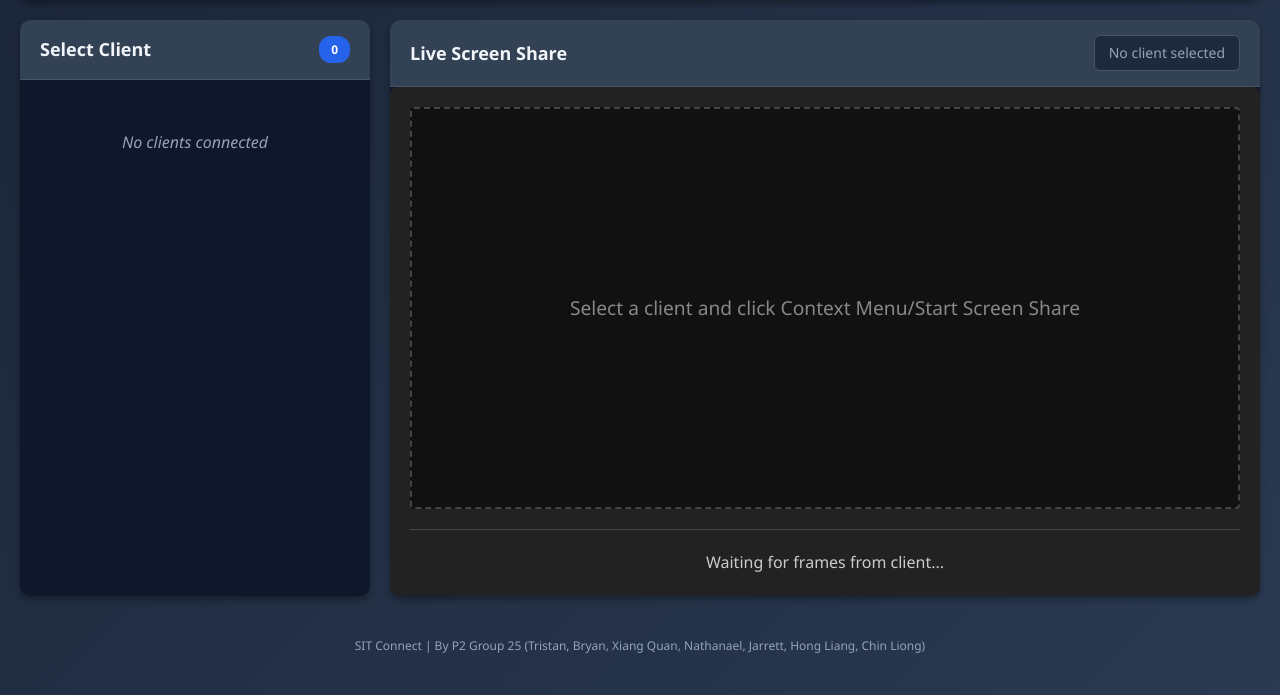
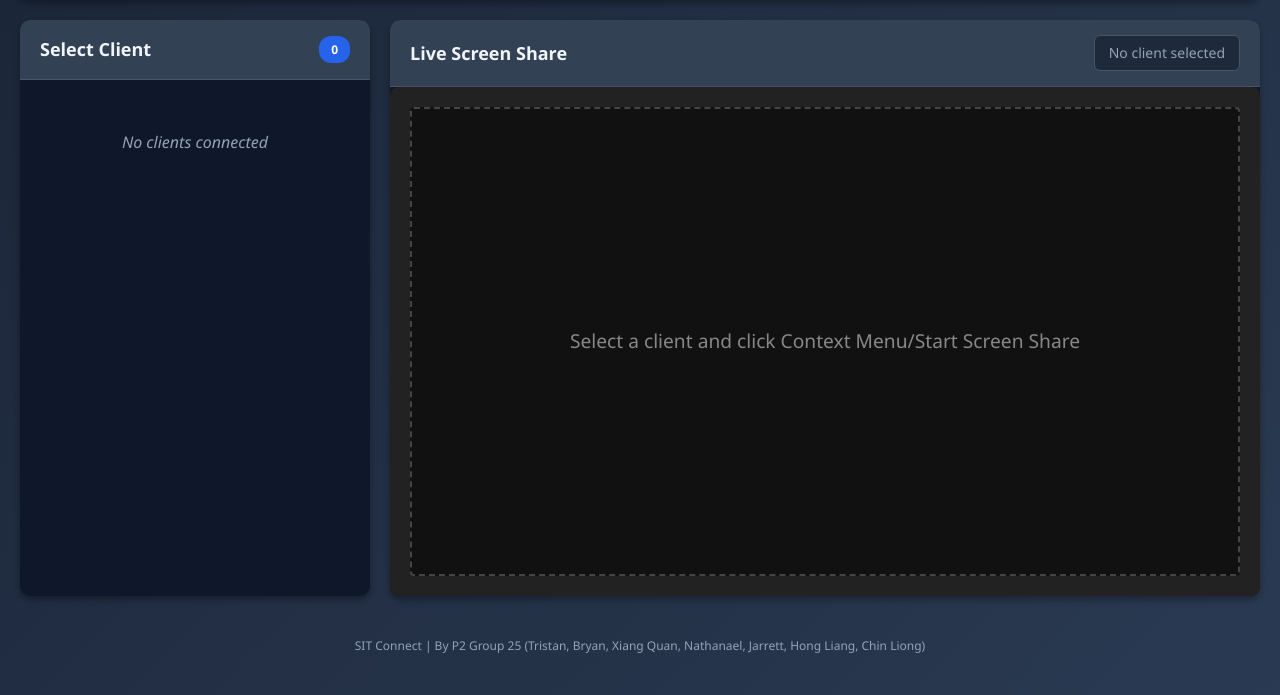
Before and after one commit to trisapple/SITConnect, a Flask app: page /screenshare in a window 1280 px wide. Shown: the part 105-800 px from the top of the page. Run offline with Flask 3, Linux system fonts and the light colour scheme; data that the repository does not hold is empty; some libraries are stand-ins or nearby versions.

Commit message:
Update screenshare.html
Fit screen share in frame

```diff
--- a/C2Server/templates/screenshare.html
+++ b/C2Server/templates/screenshare.html
@@ -7,24 +7,29 @@
     <link rel="stylesheet" href="{{ url_for('static', filename='css/style.css') }}">
     <script src="https://cdn.socket.io/4.5.4/socket.io.min.js"></script>
     <style>
+        .console-panel {
+            min-height: 0;
+        }
+
         .screen-share-main {
             display: flex;
             flex-direction: column;
-            height: calc(100vh - 160px);
+            flex: 1;
+            min-height: 0;
             padding: 20px;
             background: #222;
             border-radius: 8px;
             box-shadow: 0 4px 6px rgba(0,0,0,0.1);
         }
         .screen-share-container {
-            flex-grow: 1;
+            flex: 1;
+            min-height: 0;
             display: flex;
             align-items: center;
             justify-content: center;
             background: #111;
             border: 2px dashed #444;
             border-radius: 4px;
-            margin-bottom: 20px;
             overflow: hidden;
             position: relative;
         }
@@ -113,10 +118,9 @@
                         <img id="screenShareImg" alt="Screen stream will appear here..." />
                     </div>
 
-                    <div class="controls-container">
+                    <div class="controls-container" style="display: none;">
                         <!-- Controls can be added here if there's a specific socket command to request screen share. -->
                         <!-- If it's pure passive listening based on client running something, we just leave it. -->
-                        <p style="color: #ccc;">Waiting for frames from client...</p>
                     </div>
                 </div>
 
```
